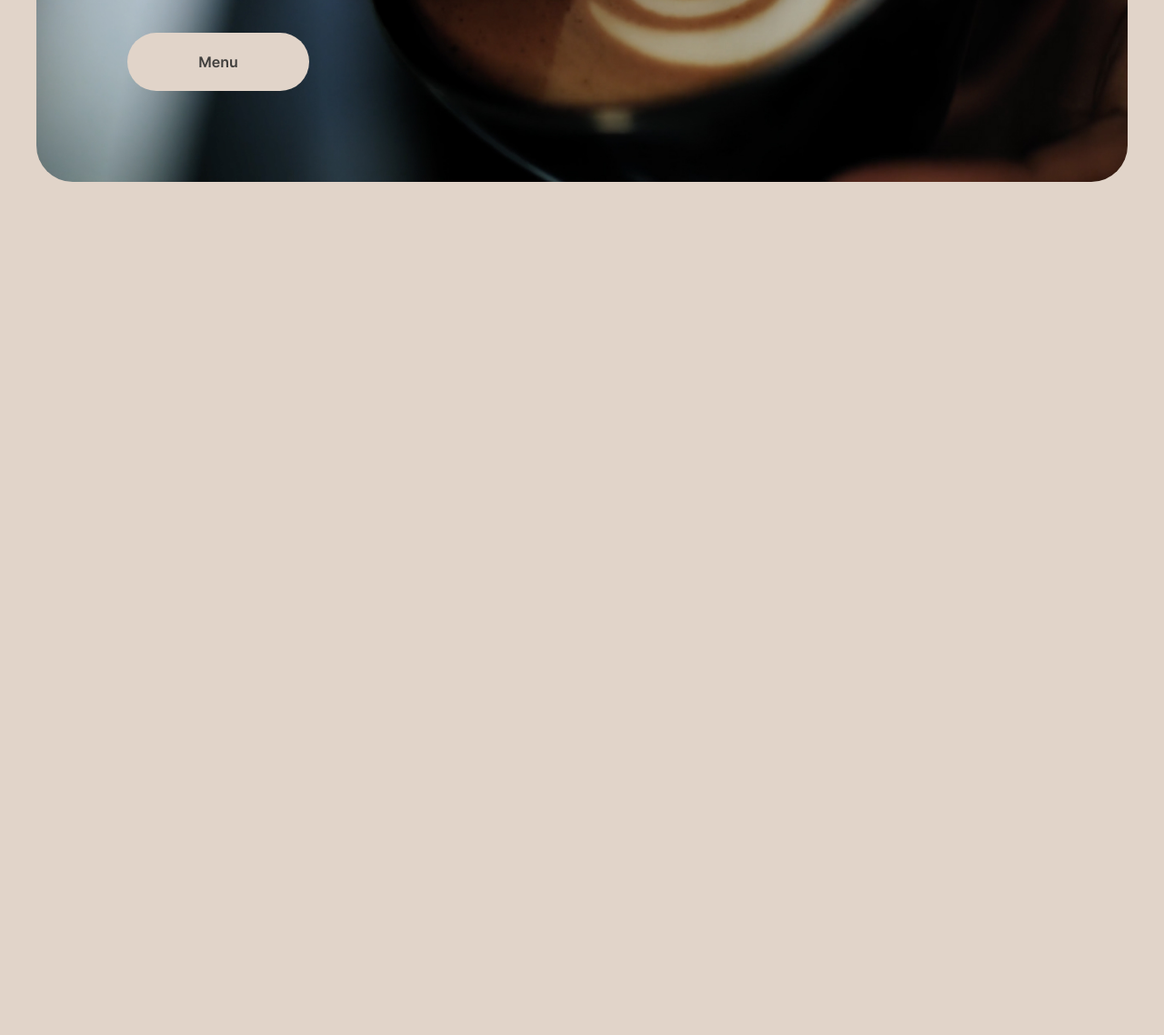
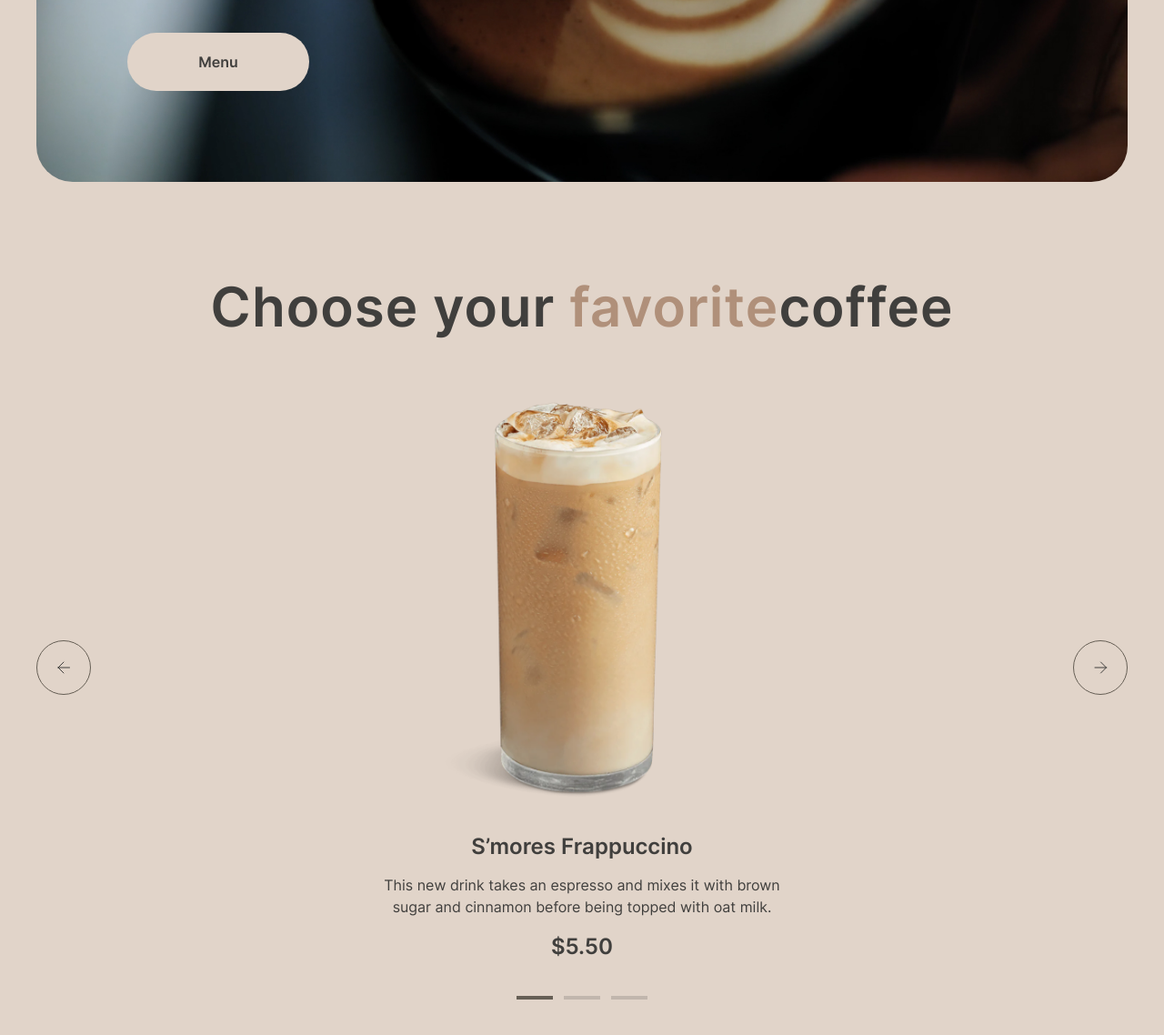
Before and after one commit to Rednata/coffee-house, a website built with Vite: page coffee-house/index.html in a window 1280 px wide. Shown: the part 544-1682 px from the top of the page at 91% size. Before the commit the page ends 844 px from the top, so only its background shows below. Built offline with nearby package versions, Linux system fonts and the light colour scheme.

Commit message:
feat: favourite

```diff
--- a/coffee-house/index.html
+++ b/coffee-house/index.html
@@ -40,8 +40,7 @@
     </header>
 
     <main class="main">
-      <section class="enjoy">
-        <div class="container">
+      <section class="enjoy container">
           <div class="enjoy__container">
             <div class="enjoy__content">
               <h1 class="enjoy__title">
@@ -53,6 +52,63 @@
               <button class="button enjoy__btn">Menu</button>
             </div>
           </div>
+      </section>
+
+      <section class="favourite container">
+        <h2 class="title favourite__title">
+          Choose your <span class="title__color">favorite</span>coffee
+        </h2>
+        <div class="favourite__wrap">
+          <ul class="favourite__list">
+            <li class="favourite__item favour-card">
+              <img class="favour-card__img" src="/img/coffee-slider-1.png" alt="">
+              <div class="favour-card__content">
+                <h3 class="favour-card__title">S’mores Frappuccino</h3>
+                <p class="favour-card__descript">
+                  This new drink takes an espresso and mixes it with brown sugar and cinnamon before being topped with oat milk.
+                </p>
+                <p class="favour-card__price">$5.50</p>
+              </div>
+            </li>
+            <li class="favourite__item favour-card">
+              <img class="favour-card__img" src="/img/coffee-slider-2.png" alt="">
+              <div class="favour-card__content">
+                <h3 class="favour-card__title">Caramel Macchiato</h3>
+                <p class="favour-card__descript">
+                  Fragrant and unique classic espresso with rich caramel-peanut syrup, with cream under whipped thick foam.
+                </p>
+                <p class="favour-card__price">$5</p>
+              </div>
+            </li>
+            <li class="favourite__item favour-card">
+              <img class="favour-card__img" src="/img/coffee-slider-3.png" alt="">
+              <div class="favour-card__content">
+                <h3 class="favour-card__title">Ice coffee</h3>
+                <p class="favour-card__descript">
+                  A popular summer drink that tones and invigorates. Prepared from coffee, milk and ice.
+                </p>
+                <p class="favour-card__price">$4.50</p>
+              </div>
+            </li>
+          </ul>
+          <ul class="favourite__bar">
+            <li class="favourite__position favourite__position_active">
+            </li>
+            <li class="favourite__position">
+            </li>
+            <li class="favourite__position">
+            </li>
+          </ul>
+          <button class="favourite__button favourite__button_left">
+            <svg xmlns="http://www.w3.org/2000/svg" width="24" height="24" viewBox="0 0 24 24" fill="none">
+              <path d="M18.5 12H6M6 12L12 6M6 12L12 18" stroke="#403F3D" stroke-linecap="round" stroke-linejoin="round"/>
+            </svg>
+          </button>
+          <button class="favourite__button favourite__button_right">
+            <svg xmlns="http://www.w3.org/2000/svg" width="24" height="24" viewBox="0 0 24 24" fill="none">
+              <path d="M6 12H18.5M18.5 12L12.5 6M18.5 12L12.5 18" stroke="#403F3D" stroke-linecap="round" stroke-linejoin="round"/>
+            </svg>
+          </button>
         </div>
       </section>
 
--- a/coffee-house/style.scss
+++ b/coffee-house/style.scss
@@ -5,3 +5,6 @@
 @import '/style/nav.scss';
 @import '/style/enjoy.scss';
 @import '/style/button.scss';
+@import '/style/title.scss';
+@import '/style/favourite.scss';
+@import '/style/favour-card.scss';
--- a/coffee-house/style/enjoy.scss
+++ b/coffee-house/style/enjoy.scss
@@ -1,8 +1,10 @@
 .enjoy {
   padding-top: 21px;
+  margin-bottom: 100px;
 
   &__container {
-    background-image: url("../public/img/img-hero.jpg");
+    background-image: url("/img/img-hero.jpg");
+    // background-image: url("../public/img/img-hero.jpg");
     background-position: center;
     background-size: cover;
     background-repeat: no-repeat;
--- /dev/null
+++ b/coffee-house/style/favour-card.scss
@@ -0,0 +1,29 @@
+.favour-card {
+
+
+  &__img {
+    margin-bottom: 18px;
+  }
+
+  &__content {
+    text-align: center;
+    margin-bottom: 36px;
+  }
+
+  &__title {
+    font-size: 24px;
+    font-weight: 600;
+    margin-bottom: 12px;
+  }
+
+  &__descript {
+    font-size: 16px;
+    margin-bottom: 14px;
+  }
+
+  &__price {
+    font-size: 24px;
+    font-weight: 600;
+  }
+
+}
--- /dev/null
+++ b/coffee-house/style/favourite.scss
@@ -0,0 +1,60 @@
+.favourite {
+
+  &__title {
+    text-align: center;
+    letter-spacing: 1px;
+  }
+
+  &__wrap {
+    position: relative;
+  }
+
+  &__list {
+    display: flex;
+    max-width: 480px;
+    margin: 0 auto;
+    overflow: hidden;
+  }
+
+  &__item {
+    width: 100%;
+    flex-shrink: 0;
+  }
+
+  &__bar {
+    display: flex;
+    gap: 12px;
+    justify-content: center;
+  }
+
+  &__position {
+    width: 40px;
+    height: 4px;
+    background-color: $border-light;
+
+    &_active {
+      background-color: $border-dark
+    }
+  }
+
+  &__button {
+    position: absolute;
+    top: 51%;
+    transform: translateY(-100%);
+    display: flex;
+    align-items: center;
+    justify-content: center;
+    width: 60px;
+    height: 60px;
+    border: 1px solid $border-dark;
+    border-radius: 50%;
+
+
+    &_left {
+    }
+
+    &_right {
+      right: 0;
+    }
+  }
+}
--- /dev/null
+++ b/coffee-house/style/title.scss
@@ -0,0 +1,10 @@
+.title {
+  font-size: 60px;
+  font-weight: 600;
+  line-height: 75px;
+  margin-bottom: 40px;
+
+  &__color {
+    color: $text-accent;
+  }
+}
```
Also changed, not shown: coffee-house/public/img/coffee-slider-1.png (added), coffee-house/public/img/coffee-slider-2.png (added), coffee-house/public/img/coffee-slider-3.png (added).
